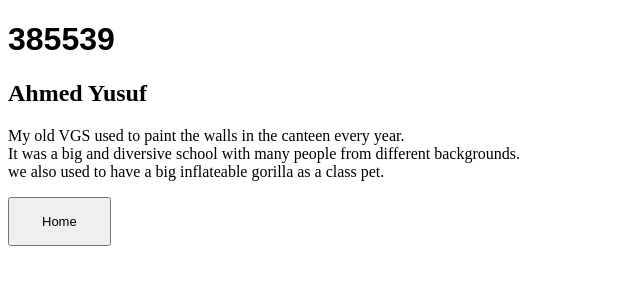
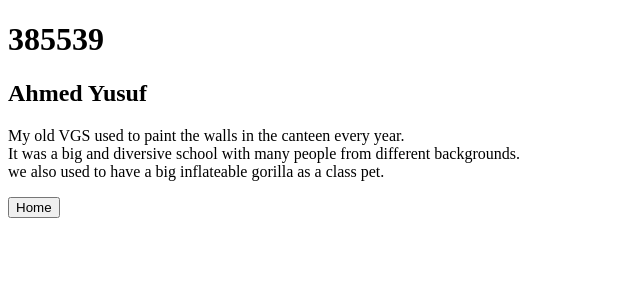
Before and after one commit to OsloMet-web/1stOblig-oblig1-gruppe-34, a plain HTML site: page Oblig1/HTML/Ahmed.html in a window 1280 px wide. Shown: the whole page, without its empty margins (0-640 px from the left). Drawn offline with Linux system fonts and the light colour scheme.

Commit message:
blpdfkgdf

```diff
--- a/Oblig1/CSS/Stylesheet.css
+++ b/Oblig1/CSS/Stylesheet.css
@@ -2,10 +2,9 @@ html{
 
 
 }
-h1{
+
 font-family: Arial, Helvetica, sans-serif;
 
-}
 
 button{
     background-color: ;
```
